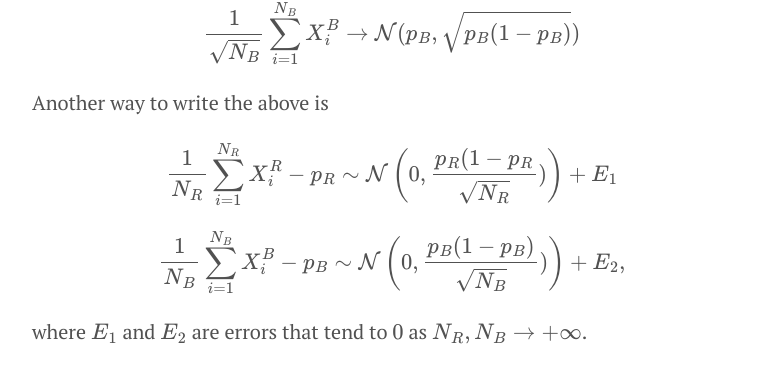
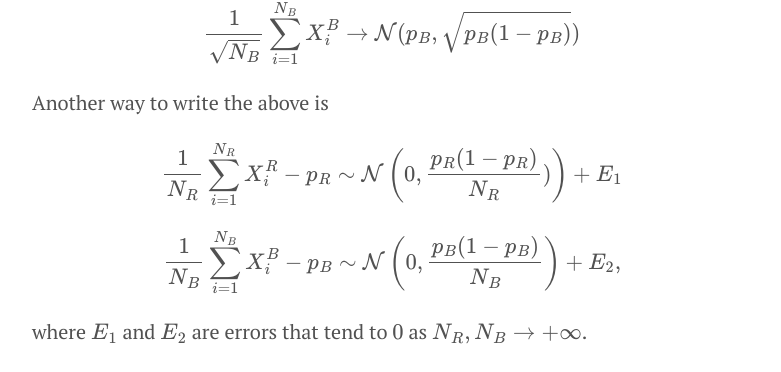
Before and after one commit to doriang102/doriang102.github.io, a Jekyll site: the page built from _posts/2017-05-28-hypothesis-testing.md, in a window 1280 px wide and 900 px high, scrolled down 1292 px. Shown: the part 119-491 px from the top of the window, without its empty margins (248-1029 px from the left). Built offline with Jekyll 4.4.1, drawn with Linux system fonts in a browser that asks for light colours; our own code applies the rules of GitHub Pages for plain Markdown files; formulas are drawn with MathJax 3.

Commit message:
Update 2017-05-28-hypothesis-testing.md

```diff
--- a/_posts/2017-05-28-hypothesis-testing.md
+++ b/_posts/2017-05-28-hypothesis-testing.md
@@ -34,10 +34,10 @@
 Another way to write the above is
 
 
-$$\frac{1}{N_R}\sum_{i=1}^{N_R} X_i^R - p_R \sim \mathcal{N}\left(0, \frac{p_R(1-p_R}{\sqrt{N_R}})\right) + E_1$$
+$$\frac{1}{N_R}\sum_{i=1}^{N_R} X_i^R - p_R \sim \mathcal{N}\left(0, \frac{p_R(1-p_R)}{N_R})\right) + E_1$$
 
 
-$$\frac{1}{N_B}\sum_{i=1}^{N_B} X_i^B - p_B \sim \mathcal{N}\left(0, \frac{p_B(1-p_B)}{\sqrt{N_B}})\right) + E_2,$$
+$$\frac{1}{N_B}\sum_{i=1}^{N_B} X_i^B - p_B \sim \mathcal{N}\left(0, \frac{p_B(1-p_B)}{N_B}\right) + E_2,$$
 
 where $$E_1$$ and $$E_2$$ are errors that tend to $$0$$ as $$N_R, N_B \to +\infty$$.
 
```
